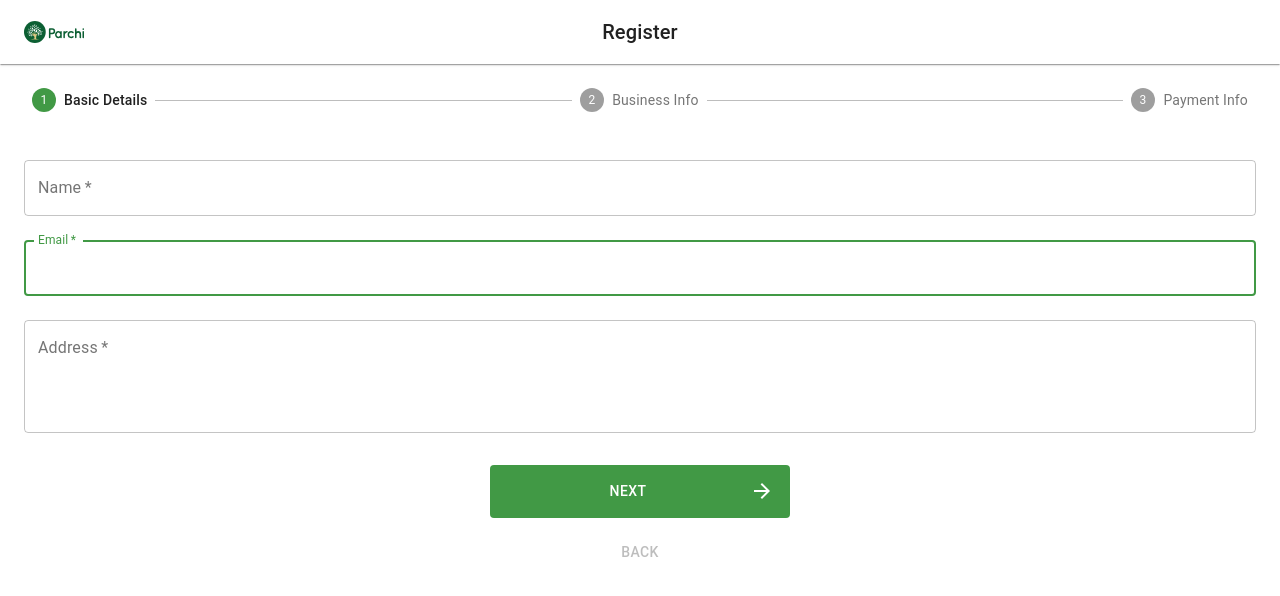
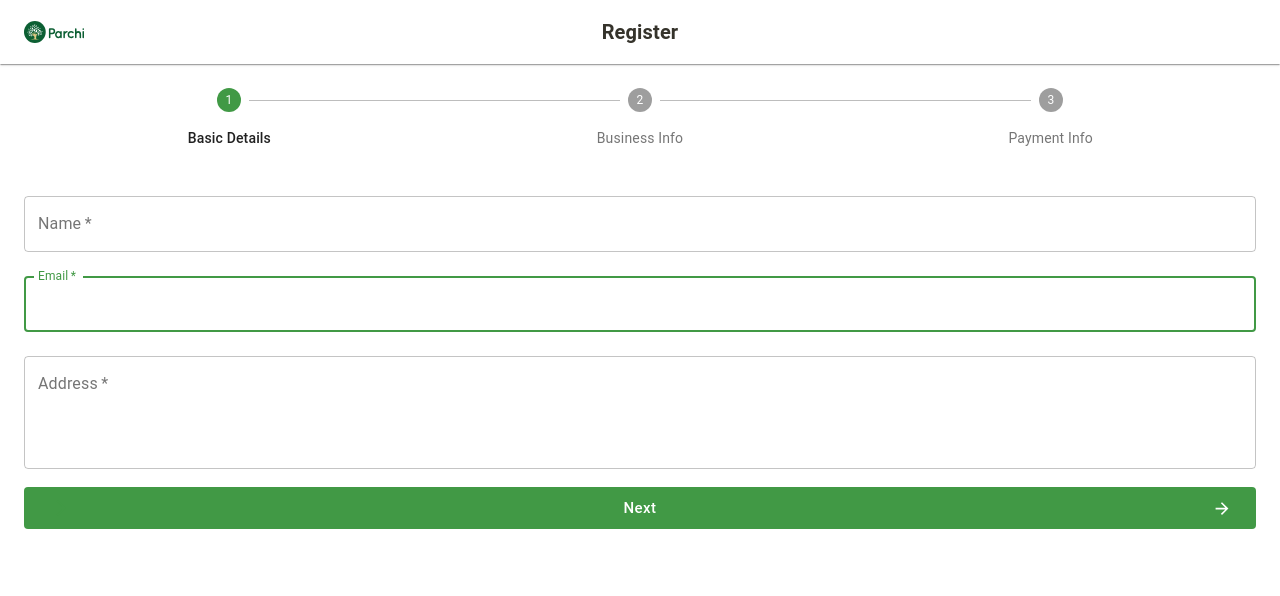
Before and after one commit to mind-matrix/react-project, a React (Create React App) app: page / in a window 1280 px wide. Shown: the top 596 px of the page. Built offline with nearby package versions, Linux system fonts and the light colour scheme.

Commit message:
Some more beautification

```diff
--- a/src/RegisterForm/BusinessInfo.js
+++ b/src/RegisterForm/BusinessInfo.js
@@ -34,7 +34,7 @@ export default function BusinessInfo() {
                 required
                 fullWidth
                 id="name"
-                color="secondary"
+                color="primary"
                 label="Business Name"
                 name="name"
                 value={state.name}
@@ -60,7 +60,7 @@ export default function BusinessInfo() {
                 required
                 fullWidth
                 id="address"
-                color="secondary"
+                color="primary"
                 label="Address"
                 name="address"
                 value={state.address}
@@ -75,7 +75,7 @@ export default function BusinessInfo() {
                 required
                 fullWidth
                 id="pan"
-                color="secondary"
+                color="primary"
                 label="PAN Number"
                 name="pan"
                 value={state.pan}
@@ -87,7 +87,7 @@ export default function BusinessInfo() {
                 margin="normal"
                 fullWidth
                 id="gst"
-                color="secondary"
+                color="primary"
                 label="GST Number"
                 name="gst"
                 value={state.gst}
@@ -101,7 +101,7 @@ export default function BusinessInfo() {
                 margin="normal"
                 fullWidth
                 id="tnc"
-                color="secondary"
+                color="primary"
                 label="Terms &amp; Conditions (To be added to Invoice)"
                 name="tnc"
                 value={state.tnc}
--- a/src/RegisterForm/PaymentInfo.js
+++ b/src/RegisterForm/PaymentInfo.js
@@ -35,14 +35,15 @@ export default function PaymentInfo() {
 
     return (
         <Container>
-            <Box fontSize={12} style={{float: 'left', color: grey[400]}}>Add Bank Details</Box>
+            <Box mb={2} fontSize={12} style={{float: 'left', color: grey[400]}}>Add Bank Details</Box>
             <FormControl required fullWidth variant="outlined">
                 <InputLabel htmlFor="outlined-age-native-simple">Bank Name</InputLabel>
                 <Select
                     native
                     value={state.bank}
                     onChange={handleChange}
-                    label="Bank"
+                    label="Bank Name"
+                    color="primary"
                     inputProps={{
                         name: 'bank',
                         id: 'outlined-age-native-simple',
@@ -62,7 +63,7 @@ export default function PaymentInfo() {
                 required
                 fullWidth
                 id="account"
-                color="secondary"
+                color="primary"
                 label="Account Number"
                 name="account"
                 value={state.account}
@@ -75,6 +76,7 @@ export default function PaymentInfo() {
                     native
                     value={state.accountType}
                     onChange={handleChange}
+                    color="primary"
                     label="Account Type"
                     inputProps={{
                         name: 'accountType',
@@ -95,7 +97,7 @@ export default function PaymentInfo() {
                 required
                 fullWidth
                 id="ifsc"
-                color="secondary"
+                color="primary"
                 label="IFSC Code"
                 name="ifsc"
                 value={state.ifsc}
@@ -109,7 +111,7 @@ export default function PaymentInfo() {
                 required
                 fullWidth
                 id="upi"
-                color="secondary"
+                color="primary"
                 label="UPI Address"
                 name="upi"
                 value={state.upi}
--- a/src/RegisterForm/RegisterForm.js
+++ b/src/RegisterForm/RegisterForm.js
@@ -49,7 +49,8 @@ const useStyles = makeStyles((theme) => ({
     },
     title: {
       flexGrow: 1,
-      fontWeight: 500
+      fontWeight: 600,
+      color: '#35332B'
     },
     drawerPaper: {
       position: 'relative',
@@ -98,7 +99,7 @@ export default function RegisterForm() {
   return (
     <div className={classes.root}>
       <CssBaseline />
-      <AppBar color="#fff" elevation={1} position="absolute">
+      <AppBar elevation={1} position="absolute" style={{backgroundColor: 'white'}}>
         <Toolbar>
             <AppIcon width={60} />
             <Typography variant="h6" className={classes.title}>
--- a/src/RegisterForm/RegisterFormStepper.js
+++ b/src/RegisterForm/RegisterFormStepper.js
@@ -10,15 +10,18 @@ import Typography from '@material-ui/core/Typography';
 import BasicDetails from './BasicDetails';
 import BusinessInfo from './BusinessInfo';
 import PaymentInfo from './PaymentInfo';
+import { Container } from '@material-ui/core';
 
 const useStyles = makeStyles((theme) => ({
   root: {
     width: '100%',
   },
   button: {
-    display: 'block',
-    margin: '0 auto',
-    maxWidth: 300
+    display: 'flex',
+    justifyContent: 'space-between',
+    textTransform: 'capitalize',
+    marginTop: 10,
+    marginBottom: 10
   },
   instructions: {
     marginTop: theme.spacing(1),
@@ -93,7 +96,7 @@ export default function RegisterFormStepper() {
 
   return (
     <div className={classes.root}>
-      <Stepper activeStep={activeStep}>
+      <Stepper activeStep={activeStep} alternativeLabel>
         {steps.map((label, index) => {
           const stepProps = {};
           const labelProps = {};
@@ -135,24 +138,26 @@ export default function RegisterFormStepper() {
                   </Button>
                 )}
 
-              <Box py={2}>
+                <Container>
                   <Button
                     fullWidth
+                    size="large"
                     variant="contained"
                     disableElevation
                     color="primary"
                     onClick={handleNext}
                     className={classes.button}
                   >
-                  <Box py={1}>
+                    <ArrowForward color="primary" />
                     {activeStep === steps.length - 1 ? 'Register' : 'Next'}
-                    {activeStep === steps.length - 1 ? '' : <ArrowForward style={{ float: 'right' }} /> }
-                  </Box>
+                    {activeStep === steps.length - 1 ? <ArrowForward color="primary" /> : <ArrowForward style={{ height: '1.2rem' }} />}
                   </Button>
-              </Box>
-              <Button fullWidth disabled={activeStep === 0} onClick={handleBack} className={classes.button}>
+                  {activeStep === 0 ? null : (
+                    <Button fullWidth onClick={handleBack} className={classes.button} style={{justifyContent: 'center'}}>
                       Back
                     </Button>
+                  )}
+                </Container>
               </div>
             </div>
           )}
```
Lines whose indentation alone changed are shown as unchanged.
